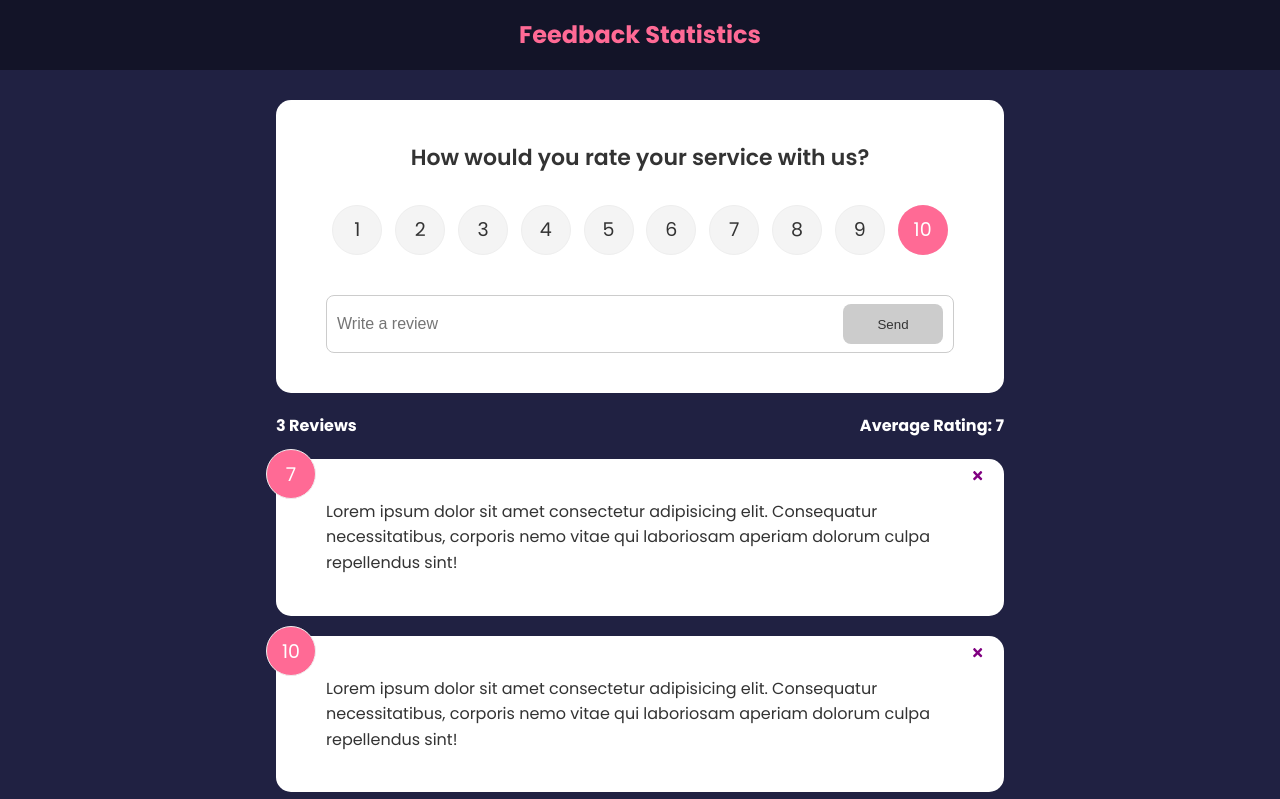
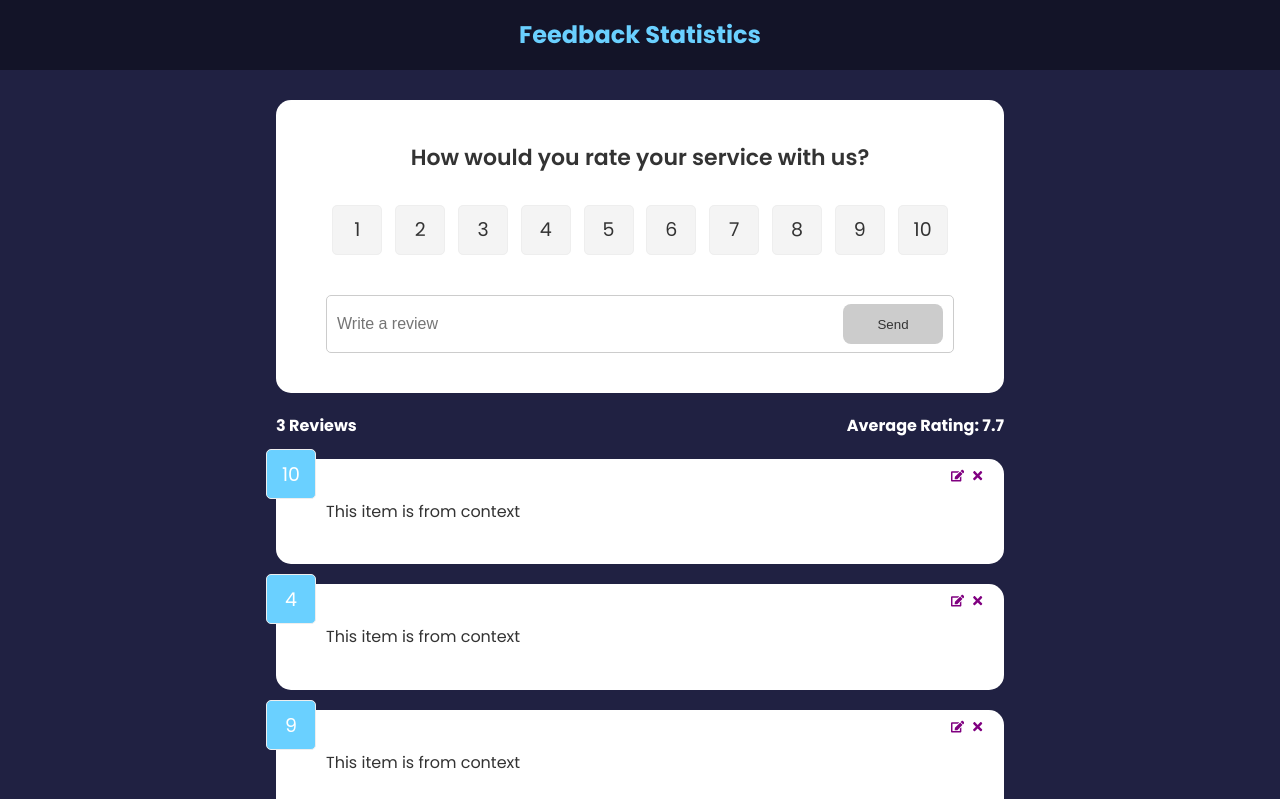
Before and after one commit to hrflkner/feedback-statistics, a React (Create React App) app: page / in a window 1280 px wide. Shown: the top 799 px of the page. Built offline with nearby package versions, Linux system fonts and the light colour scheme.

Commit message:
Initialize

```diff
--- a/src/App.js
+++ b/src/App.js
@@ -1,31 +1,16 @@
 /* eslint-disable no-unused-vars */
-import { v4 as uuidv4 } from 'uuid';
 import { BrowserRouter as Router, Routes, Route } from 'react-router-dom';
-import { useState } from 'react';
 import Header from './components/Header';
 import FeedbackStats from './components/FeedbackStats';
 import FeedbackForm from './components/FeedbackForm';
 import FeedbackList from './components/FeedbackList';
-import FeedbackData from './data/FeedbackData';
 import AboutPage from './pages/AboutPage';
 import AboutIconLink from './components/AboutIconLink';
+import { FeedbackProvider } from './context/FeedbackContext';
 
 function App() {
-    const [feedback, setFeedback] = useState(FeedbackData);
-
-    const deleteFeedback = (id) => {
-        if (window.confirm('Are you sure you want to delete this?')) {
-            setFeedback(feedback.filter((item) => item.id !== id));
-        }
-    };
-
-    const addFeedback = (newFeedback) => {
-        newFeedback.id = uuidv4();
-        setFeedback([newFeedback, ...feedback]);
-    };
-
     return (
-        <>
+        <FeedbackProvider>
             <Router>
                 <Header />
                 <div className="container">
@@ -36,12 +21,9 @@ function App() {
                             path="/"
                             element={
                                 <>
-                                    <FeedbackForm handleAdd={addFeedback} />
-                                    <FeedbackStats feedback={feedback} />
-                                    <FeedbackList
-                                        feedback={feedback}
-                                        handleDelete={deleteFeedback}
-                                    />
+                                    <FeedbackForm />
+                                    <FeedbackStats />
+                                    <FeedbackList />
                                 </>
                             }
                         ></Route>
@@ -50,7 +32,7 @@ function App() {
                     <AboutIconLink />
                 </div>
             </Router>
-        </>
+        </FeedbackProvider>
     );
 }
 
--- a/src/components/FeedbackForm.jsx
+++ b/src/components/FeedbackForm.jsx
@@ -1,13 +1,25 @@
-import { useState } from 'react';
+import { useState, useEffect, useContext } from 'react';
 import RatingSelect from './RatingSelect';
 import Card from '../shared/Card';
 import Button from '../shared/Button';
+import FeedbackContext from '../context/FeedbackContext';
 
-function FeedbackForm({ handleAdd }) {
+function FeedbackForm() {
     const [text, setText] = useState('');
     const [rating, setRating] = useState(10);
     const [btnDisabled, setBtnDisabled] = useState(true);
     const [message, setMessage] = useState('');
+
+    const { addFeedback, feedbackEdit, updateFeedback } =
+        useContext(FeedbackContext);
+
+    useEffect(() => {
+        if (feedbackEdit.edit === true) {
+            setBtnDisabled(false);
+            setText(feedbackEdit.item.text);
+            setRating(feedbackEdit.item.rating);
+        }
+    }, [feedbackEdit]);
 
     const handleTextChange = (e) => {
         if (text === '') {
@@ -32,7 +44,12 @@ function FeedbackForm({ handleAdd }) {
                 rating,
             };
 
-            handleAdd(newFeedback);
+            if (feedbackEdit.edit === true) {
+                updateFeedback(feedbackEdit.item.id, newFeedback);
+            } else {
+                addFeedback(newFeedback);
+            }
+
             setText('');
         }
     };
--- a/src/components/FeedbackItem.jsx
+++ b/src/components/FeedbackItem.jsx
@@ -1,14 +1,21 @@
-import { FaTimes } from 'react-icons/fa';
+import { FaTimes, FaEdit } from 'react-icons/fa';
+import { useContext } from 'react';
 import PropTypes from 'prop-types';
 import Card from '../shared/Card';
+import FeedbackContext from '../context/FeedbackContext';
 
-function FeedbackItem({ item, handleDelete }) {
+function FeedbackItem({ item }) {
+    const { deleteFeedback, editFeedback } = useContext(FeedbackContext);
+
     return (
         <Card>
             {/* Feedback data props unpacked into each div in the card */}
             <div className="num-display">{item.rating}</div>
-            <button onClick={() => handleDelete(item.id)} className="close">
-                <FaTimes color="purple" />
+            <button onClick={() => deleteFeedback(item.id)} className="close">
+                <FaTimes color="purple" className="fa-x-icon" />
+            </button>
+            <button onClick={() => editFeedback(item)} className="edit">
+                <FaEdit color="purple" className="fa-edit-icon"></FaEdit>
             </button>
             <div className="text-display">{item.text}</div>
         </Card>
--- a/src/components/FeedbackList.jsx
+++ b/src/components/FeedbackList.jsx
@@ -1,8 +1,11 @@
 import { motion, AnimatePresence } from 'framer-motion';
-import PropTypes from 'prop-types';
+import { useContext } from 'react';
 import FeedbackItem from './FeedbackItem';
+import FeedbackContext from '../context/FeedbackContext';
 
-function FeedbackList({ feedback, handleDelete }) {
+function FeedbackList() {
+    const { feedback } = useContext(FeedbackContext);
+
     if (!feedback || feedback.length === 0) {
         return <p> No feedback available yet!</p>;
     }
@@ -18,11 +21,7 @@ function FeedbackList({ feedback, handleDelete }) {
                         animate={{ opacity: 1 }}
                         exit={{ opacity: 0 }}
                     >
-                        <FeedbackItem
-                            key={item.id}
-                            item={item}
-                            handleDelete={handleDelete}
-                        />
+                        <FeedbackItem key={item.id} item={item} />
                     </motion.div>
                 ))}
             </AnimatePresence>
@@ -30,16 +29,4 @@ function FeedbackList({ feedback, handleDelete }) {
     );
 }
 
-FeedbackList.propTypes = {
-    feedback: PropTypes.arrayOf(
-        PropTypes.arrayOf(
-            PropTypes.shape({
-                id: PropTypes.number.isRequired,
-                rating: PropTypes.number.isRequired,
-                text: PropTypes.string.isRequired,
-            })
-        )
-    ),
-};
-
 export default FeedbackList;
--- a/src/components/FeedbackStats.jsx
+++ b/src/components/FeedbackStats.jsx
@@ -1,6 +1,9 @@
-import PropTypes from 'prop-types';
+import { useContext } from 'react';
+import FeedbackContext from '../context/FeedbackContext';
 
-function FeedbackStats({ feedback }) {
+function FeedbackStats() {
+    const { feedback } = useContext(FeedbackContext);
+
     let average =
         feedback.reduce((acc, current) => {
             return acc + current.rating;
@@ -15,8 +18,4 @@ function FeedbackStats({ feedback }) {
     );
 }
 
-FeedbackStats.propTypes = {
-    feedback: PropTypes.array.isRequired,
-};
-
 export default FeedbackStats;
--- a/src/components/Header.jsx
+++ b/src/components/Header.jsx
@@ -17,7 +17,7 @@ function Header({ text, bgColor, textColor }) {
 Header.defaultProps = {
     text: 'Feedback Statistics',
     bgColor: 'rgba(0,0,0,0.4)',
-    textColor: '#ff6a95',
+    textColor: '#6ad0ff',
 };
 
 Header.propTypes = {
--- a/src/components/RatingSelect.jsx
+++ b/src/components/RatingSelect.jsx
@@ -1,7 +1,14 @@
-import { useState } from 'react';
+import { useState, useContext, useEffect } from 'react';
+import FeedbackContext from '../context/FeedbackContext';
 
 function RatingSelect({ selectRating }) {
     const [selected, setSelected] = useState(10);
+
+    const { feedbackEdit } = useContext(FeedbackContext);
+
+    useEffect(() => {
+        setSelected(feedbackEdit.item.rating);
+    }, [feedbackEdit]);
 
     const handleChange = (e) => {
         setSelected(+e.currentTarget.value);
--- /dev/null
+++ b/src/context/FeedbackContext.js
@@ -0,0 +1,60 @@
+import { v4 as uuidv4 } from 'uuid';
+import { createContext, useState } from 'react';
+
+const FeedbackContext = createContext();
+
+export const FeedbackProvider = ({ children }) => {
+    const [feedback, setFeedback] = useState([
+        { id: 1, text: 'This item is from context', rating: 10 },
+        { id: 2, text: 'This item is from context', rating: 4 },
+        { id: 3, text: 'This item is from context', rating: 9 },
+    ]);
+
+    const [feedbackEdit, setFeedbackEdit] = useState({
+        item: {},
+        edit: false,
+    });
+
+    const deleteFeedback = (id) => {
+        if (window.confirm('Are you sure you want to delete this?')) {
+            setFeedback(feedback.filter((item) => item.id !== id));
+        }
+    };
+
+    const addFeedback = (newFeedback) => {
+        newFeedback.id = uuidv4();
+        setFeedback([newFeedback, ...feedback]);
+    };
+
+    const editFeedback = (item) => {
+        setFeedbackEdit({
+            item,
+            edit: true,
+        });
+    };
+
+    const updateFeedback = (id, updatedItem) => {
+        setFeedback(
+            feedback.map((item) =>
+                item.id === id ? { ...item, ...updatedItem } : item
+            )
+        );
+    };
+
+    return (
+        <FeedbackContext.Provider
+            value={{
+                feedback,
+                feedbackEdit,
+                deleteFeedback,
+                addFeedback,
+                editFeedback,
+                updateFeedback,
+            }}
+        >
+            {children}
+        </FeedbackContext.Provider>
+    );
+};
+
+export default FeedbackContext;
--- a/src/index.css
+++ b/src/index.css
@@ -67,7 +67,7 @@ header {
     height: 50px;
     padding: 10px;
     text-align: center;
-    border-radius: 50%;
+    border-radius: 10%;
     font-size: 19px;
     border: 1px #eee solid;
     transition: 0.3s;
@@ -80,14 +80,14 @@ header {
     width: 50px;
     height: 50px;
     padding: 10px;
-    border-radius: 50%;
+    border-radius: 10%;
     transform: translate(-50%, -50%);
     cursor: pointer;
 }
 
 .rating li:hover,
 .num-display {
-    background: #ff6a95;
+    background: #6ad0ff;
     color: #fff;
 }
 
@@ -96,7 +96,7 @@ header {
 }
 
 [type='radio']:checked ~ label {
-    background: #ff6a95;
+    background: #6ad0ff;
     color: #fff;
 }
 
@@ -105,7 +105,7 @@ header {
     flex-direction: row;
     border: 1px solid #ccc;
     padding: 8px 10px;
-    border-radius: 8px;
+    border-radius: 5px;
 }
 
 input {
@@ -160,7 +160,7 @@ input:focus {
 }
 
 .btn-secondary {
-    background: #ff6a95;
+    background: #6ad0ff;
 }
 
 .btn:hover {
@@ -200,7 +200,7 @@ input:focus {
 }
 
 .about-link a:hover {
-    color: #ff6a95;
+    color: rgb(5, 172, 5);
 }
 
 .about h1 {
@@ -209,6 +209,14 @@ input:focus {
 
 .about p {
     margin: 10px 0;
+}
+
+.close .fa-x-icon:hover {
+    color: rgb(248, 74, 74) !important;
+}
+
+.edit .fa-edit-icon:hover {
+    color: rgb(5, 172, 5) !important;
 }
 
 @media (max-width: 600px) {
```
